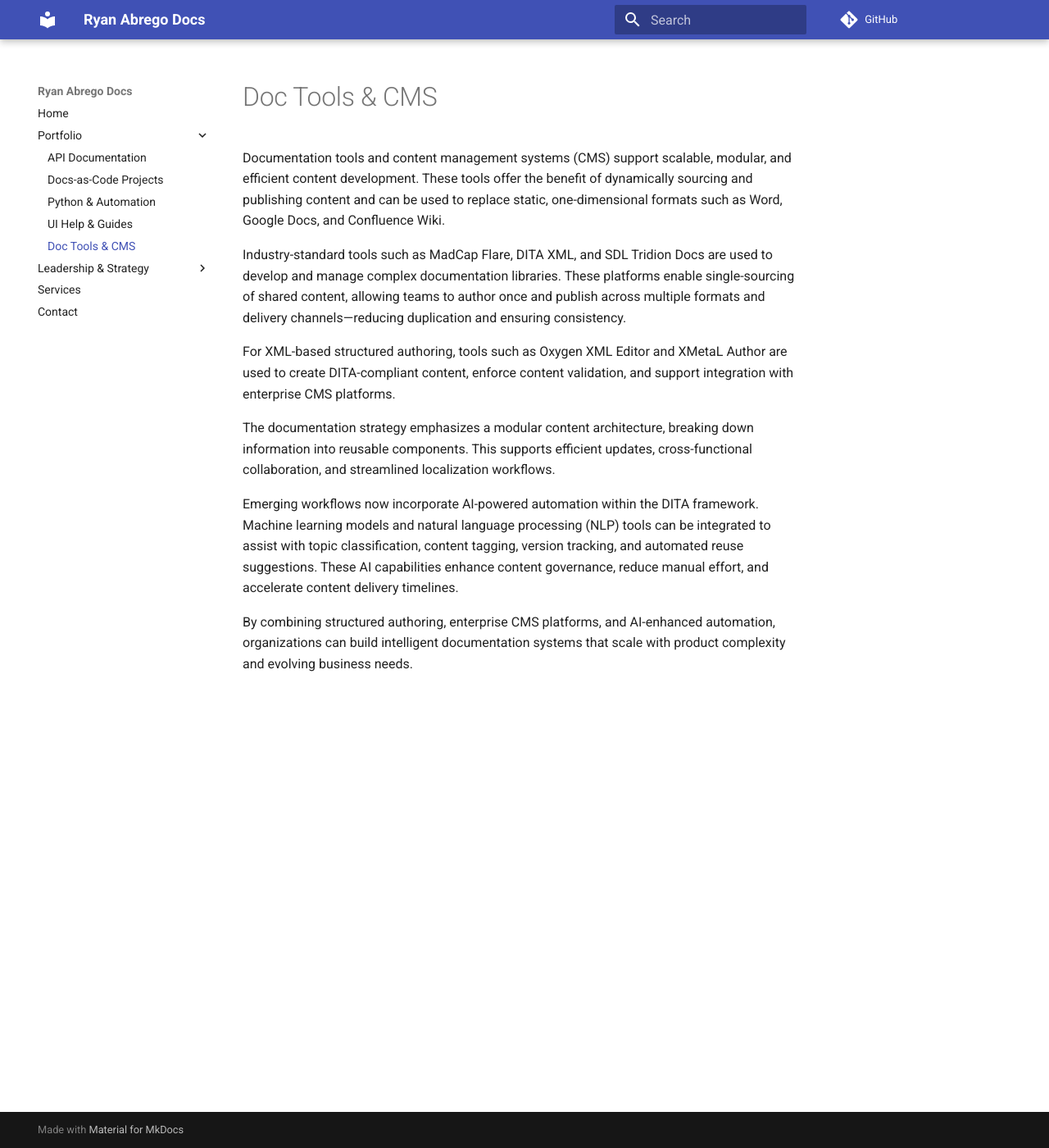
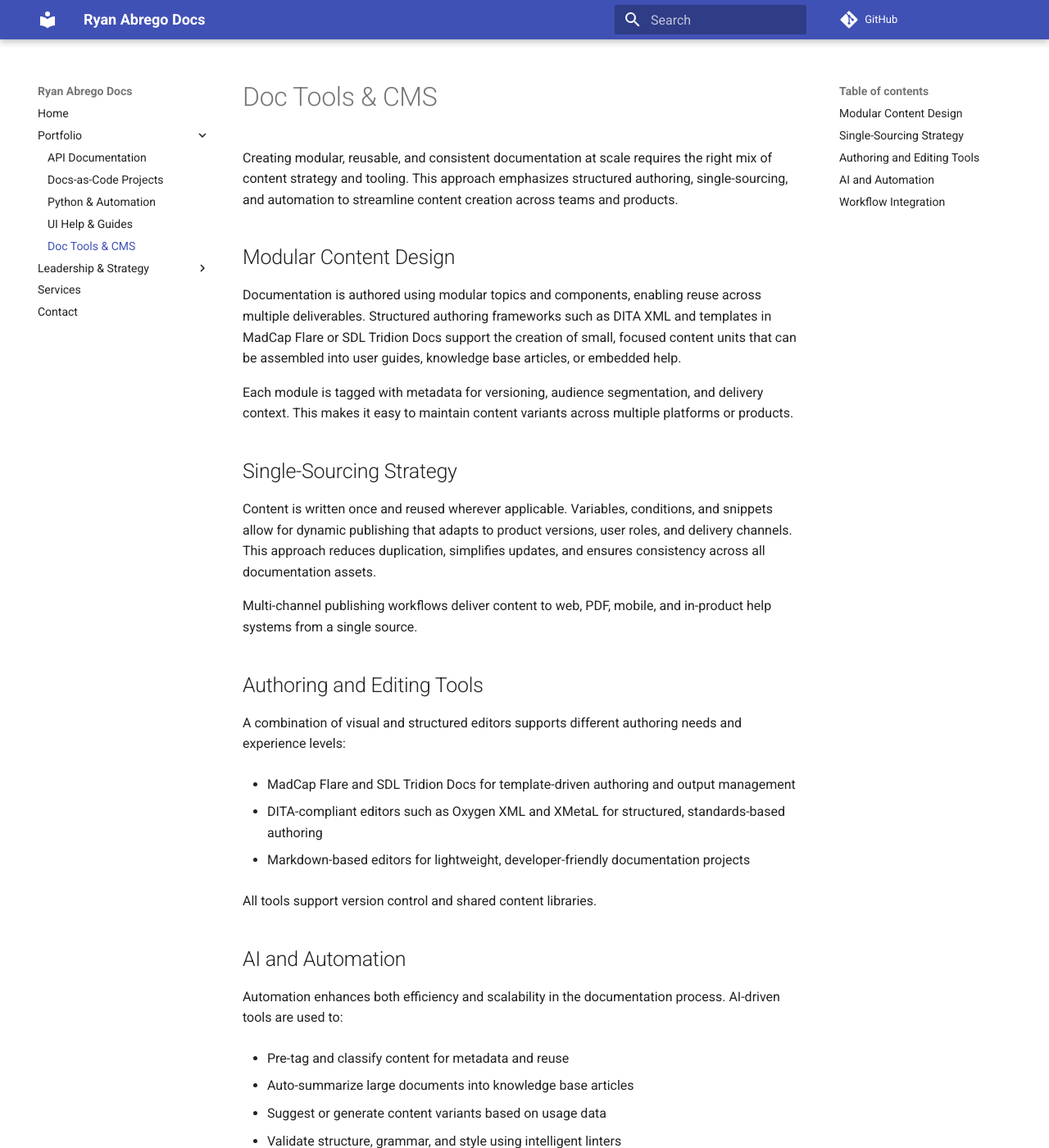
Before and after one commit to ryanabrego/MkDocs, an MkDocs documentation site: the page built from docs/portfolio/doctoolscms.md, in a window 1280 px wide and 1400 px high. Shown: the whole window at 82% size. Built offline with MkDocs 1.6.1 and Material for MkDocs 9.7.7, drawn with Linux system fonts in a browser that asks for light colours; comment, search, counter and statistics services are not loaded; some of the changed text lies outside the part shown.

Commit message:
Update doctoolscms.md

```diff
--- a/docs/portfolio/doctoolscms.md
+++ b/docs/portfolio/doctoolscms.md
@@ -1,11 +1,46 @@
-Documentation tools and content management systems (CMS) support scalable, modular, and efficient content development. These tools offer the benefit of dynamically sourcing and publishing content and can be used to replace static, one-dimensional formats such as Word, Google Docs, and Confluence Wiki.
+Creating modular, reusable, and consistent documentation at scale requires the right mix of content strategy and tooling. This approach emphasizes structured authoring, single-sourcing, and automation to streamline content creation across teams and products.
 
-Industry-standard tools such as MadCap Flare, DITA XML, and SDL Tridion Docs are used to develop and manage complex documentation libraries. These platforms enable single-sourcing of shared content, allowing teams to author once and publish across multiple formats and delivery channels—reducing duplication and ensuring consistency.
+## Modular Content Design
+Documentation is authored using modular topics and components, enabling reuse across multiple deliverables. Structured authoring frameworks such as DITA XML and templates in MadCap Flare or SDL Tridion Docs support the creation of small, focused content units that can be assembled into user guides, knowledge base articles, or embedded help.
 
-For XML-based structured authoring, tools such as Oxygen XML Editor and XMetaL Author are used to create DITA-compliant content, enforce content validation, and support integration with enterprise CMS platforms.
+Each module is tagged with metadata for versioning, audience segmentation, and delivery context. This makes it easy to maintain content variants across multiple platforms or products.
 
-The documentation strategy emphasizes a modular content architecture, breaking down information into reusable components. This supports efficient updates, cross-functional collaboration, and streamlined localization workflows.
+## Single-Sourcing Strategy
+Content is written once and reused wherever applicable. Variables, conditions, and snippets allow for dynamic publishing that adapts to product versions, user roles, and delivery channels. This approach reduces duplication, simplifies updates, and ensures consistency across all documentation assets.
 
-Emerging workflows now incorporate AI-powered automation within the DITA framework. Machine learning models and natural language processing (NLP) tools can be integrated to assist with topic classification, content tagging, version tracking, and automated reuse suggestions. These AI capabilities enhance content governance, reduce manual effort, and accelerate content delivery timelines.
+Multi-channel publishing workflows deliver content to web, PDF, mobile, and in-product help systems from a single source.
 
-By combining structured authoring, enterprise CMS platforms, and AI-enhanced automation, organizations can build intelligent documentation systems that scale with product complexity and evolving business needs.
+## Authoring and Editing Tools
+A combination of visual and structured editors supports different authoring needs and experience levels:
+
+* MadCap Flare and SDL Tridion Docs for template-driven authoring and output management
+
+* DITA-compliant editors such as Oxygen XML and XMetaL for structured, standards-based authoring
+
+* Markdown-based editors for lightweight, developer-friendly documentation projects
+
+All tools support version control and shared content libraries.
+
+## AI and Automation
+Automation enhances both efficiency and scalability in the documentation process. AI-driven tools are used to:
+
+* Pre-tag and classify content for metadata and reuse
+
+* Auto-summarize large documents into knowledge base articles
+
+* Suggest or generate content variants based on usage data
+
+* Validate structure, grammar, and style using intelligent linters
+
+For DITA-based environments, automation scripts support batch transformation, validation, and publishing based on map configurations or release branches.
+
+## Workflow Integration
+Documentation tools are fully integrated with product development and release workflows. Source files are stored in Git repositories to enable collaboration, review, and continuous publishing.
+
+* CMS platforms connect to build and release pipelines
+
+* Content reviews are aligned with sprint demos and release milestones
+
+* Output builds are automated using scripts or CI/CD tools such as Jenkins or GitHub Actions
+
+This workflow ensures that documentation is updated in parallel with product development.
```
